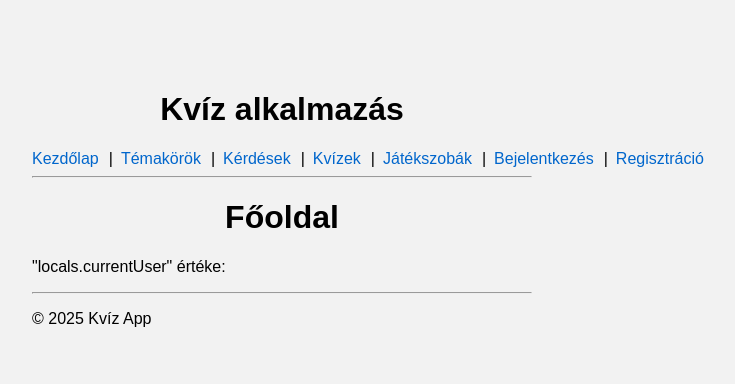
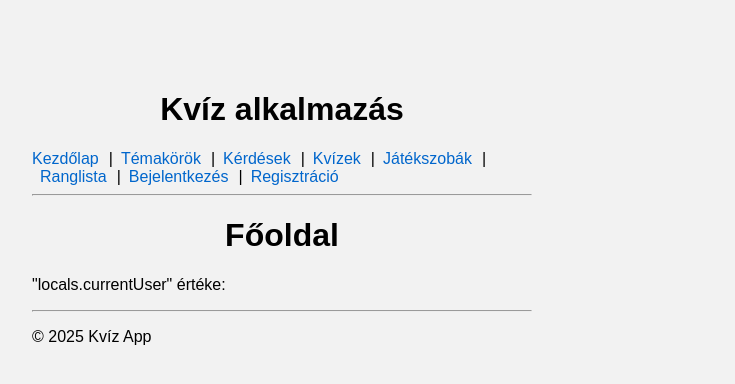
Before and after one commit to utp0/quiz, a Node server app: page / in a window 1280 px wide. Shown: the top 384 px of the page, without its empty margins (358-1093 px from the left). Run offline with Node 20, Linux system fonts and the light colour scheme.

Commit message:
menü béna flexbox wrap

```diff
--- a/public/style.css
+++ b/public/style.css
@@ -1,9 +1,11 @@
 nav {
   display: flex;
+  flex-wrap: wrap;
 }
 
 nav a {
   margin-left: 8px;
+  white-space: nowrap;
 }
 
 nav a:first-of-type {
--- a/views/main.ejs
+++ b/views/main.ejs
@@ -16,6 +16,7 @@
             <a href="/kerdes">Kérdések</a> |
             <a href="/kviz">Kvízek</a> |
             <a href="/jatekszoba">Játékszobák</a> |
+            <a href="/ranglista">Ranglista</a> |
             <% if(!locals.currentUser || locals.currentUser == null || typeof locals.currentUser == "undefined" ) { %>
             <a href="/login">Bejelentkezés</a> |
             <a href="/register">Regisztráció</a><% } else { %>
```
